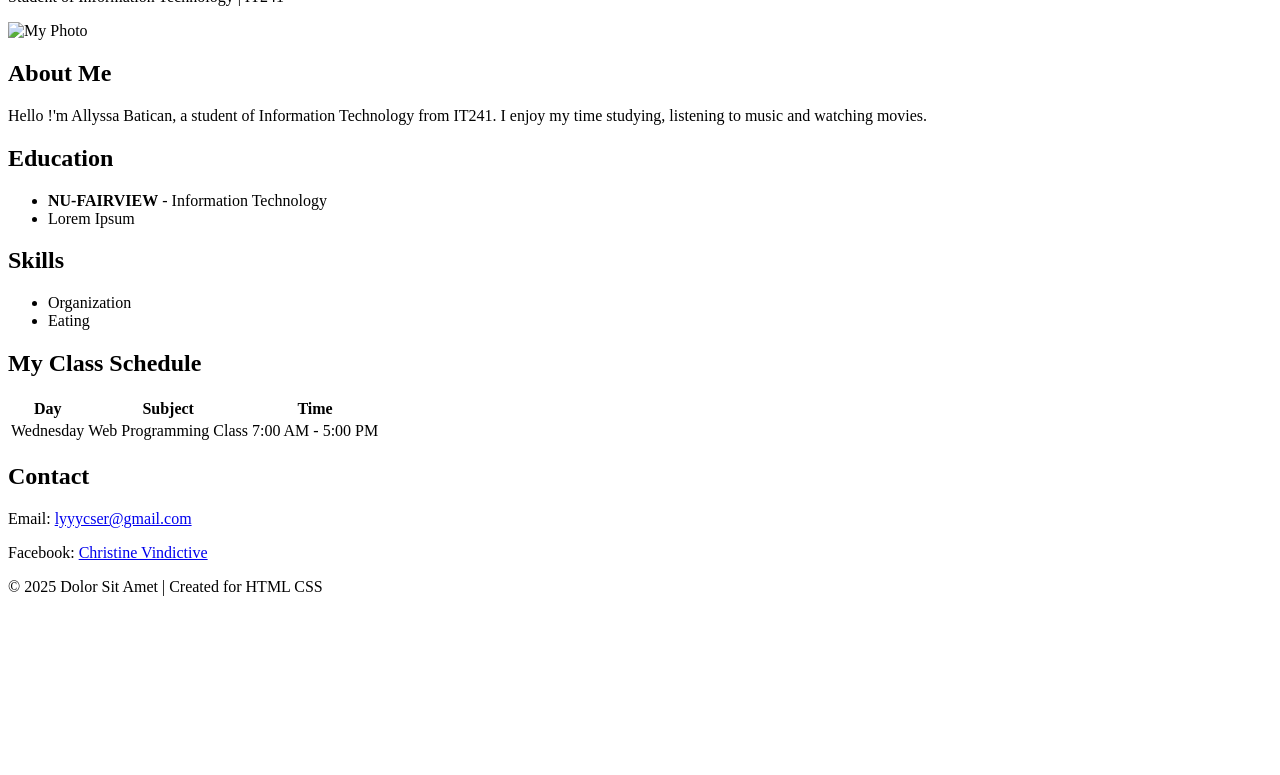
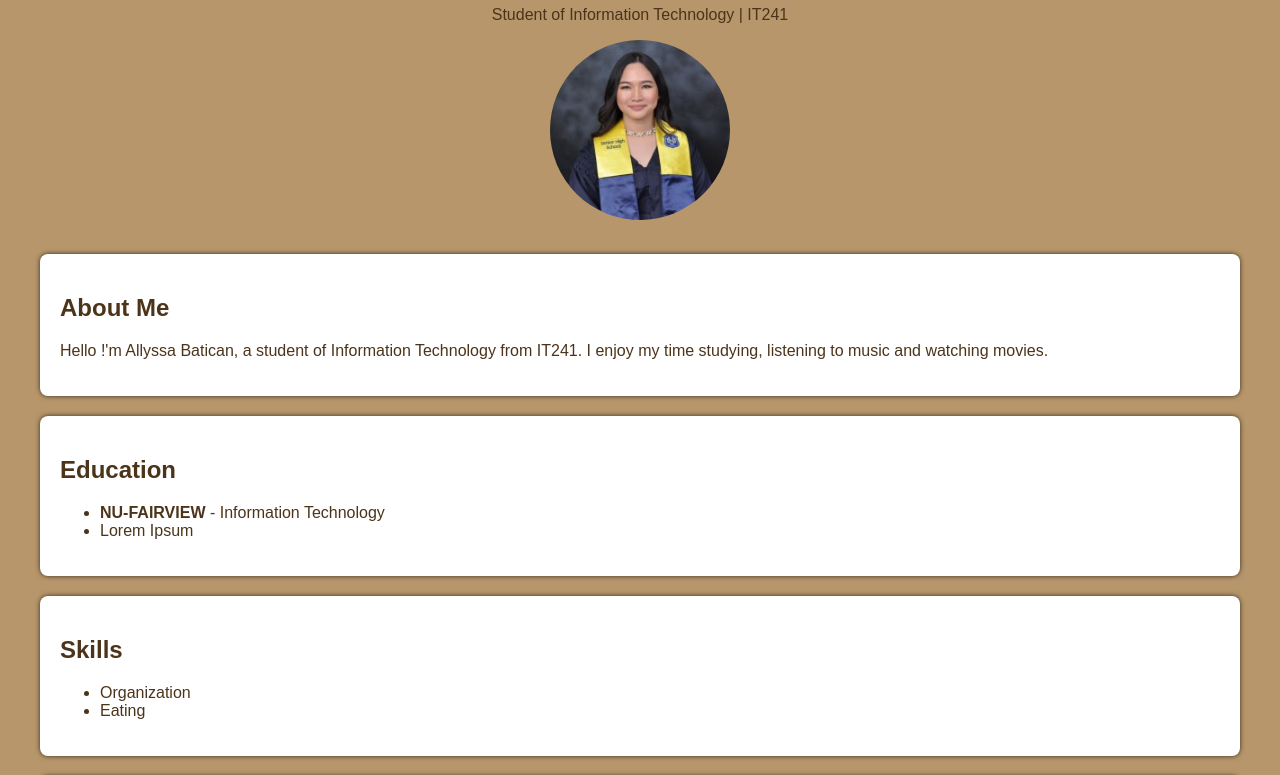
Before and after one commit to izza-ly/my-portfolio, a plain HTML site: page index.html in a window 1280 px wide. Shown: the part 92-867 px from the top of the page. Before the commit the page ends 800 px from the top, so only its background shows below. Drawn offline with Linux system fonts and the light colour scheme; the site is published under a folder, as on GitHub Pages, so addresses that start at the root find nothing.

Commit message:
update css and image filepath

```diff
--- a/index.html
+++ b/index.html
@@ -6,7 +6,7 @@
     <meta name="viewport" content="width=device-width, initial-scale=1.0">
     <title>My Portfolio</title>
 
-    <link rel="stylesheet" href="/style.css">
+    <link rel="stylesheet" href="style.css">
 </head>
 
 <body>
@@ -14,7 +14,7 @@
 
         <h1>Hi! I'm <span class="highlight">Allyssa Batican</span></h1>
         <p>Student of Information Technology | IT241</p>
-        <img src="/1727795292426.jpg" alt="My Photo" class="profile">
+        <img src="1727795292426.jpg" alt="My Photo" class="profile">
     </div>
 
     <div class="section">
```
